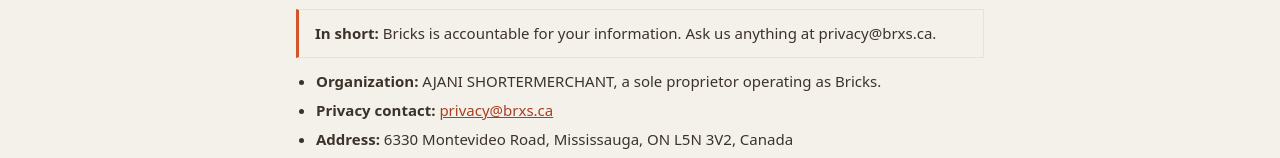
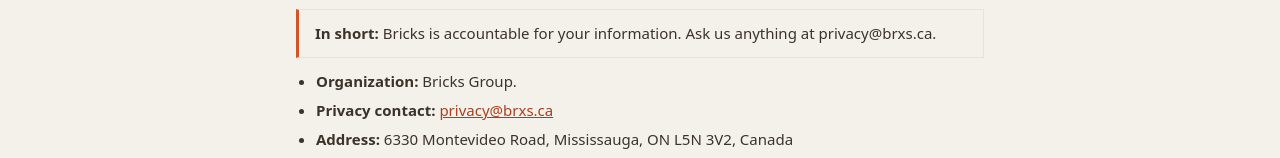
Before and after one commit to bricks-group/bricks-site, a Next.js app: page /privacy in a window 1280 px wide. Shown: the part 794-952 px from the top of the page. Built offline with nearby package versions, Linux system fonts and the light colour scheme; no server answers; a web font is replaced by a local one.

Commit message:
Use Bricks Group as legal name (Kam)

```diff
--- a/src/app/book/BookingWizard.tsx
+++ b/src/app/book/BookingWizard.tsx
@@ -1001,7 +1001,7 @@ export default function BookingWizard() {
               <div className="agreement" style={{ fontSize: 13, color: 'var(--inkSoft)', marginTop: 16, lineHeight: 1.5, padding: '14px 16px', border: '1px solid var(--hairStrong)', borderRadius: 0, background: 'var(--bgRaised, transparent)' }}>
                 <strong style={{ color: 'var(--ink)', fontWeight: 500 }}>Your agreement, in short</strong>
                 <ul style={{ margin: '8px 0 0 18px', padding: 0 }}>
-                  <li><strong style={{ color: 'var(--ink)', fontWeight: 500 }}>Who you&apos;re booking with:</strong> {SUPPLIER.legalName}, {SUPPLIER.description}. {SUPPLIER.address} · {SUPPLIER.phone} · {SUPPLIER.email}. GST/HST {SUPPLIER.gstHst}.</li>
+                  <li><strong style={{ color: 'var(--ink)', fontWeight: 500 }}>Who you&apos;re booking with:</strong> {SUPPLIER.legalName}. {SUPPLIER.address} · {SUPPLIER.phone} · {SUPPLIER.email}. GST/HST {SUPPLIER.gstHst}.</li>
                   <li><strong style={{ color: 'var(--ink)', fontWeight: 500 }}>What you get:</strong> the services listed above, for {addr.trim() || 'your property'}{selectedSlot ? ` on ${formatBookedWhen(selectedSlot.start, propertyTz)}` : ''}. Photos in 24 hours, other media in 24–48 hours.</li>
                   {quote && <li><strong style={{ color: 'var(--ink)', fontWeight: 500 }}>What you pay today:</strong> ${quote.subtotal.toFixed(2)} + ${quote.hst.toFixed(2)} tax = <strong style={{ color: 'var(--ink)', fontWeight: 500 }}>${quote.total.toFixed(2)} CAD</strong>, charged in full by card through Stripe. No other charges.</li>}
                   <li><strong style={{ color: 'var(--ink)', fontWeight: 500 }}>Cancel:</strong> 24 hours or more before the shoot window, full refund. Less than 24 hours before, or a no-show or no access: no refund. No callout fee. If we cancel: full refund or a free reshoot.</li>
--- a/src/app/privacy/page.tsx
+++ b/src/app/privacy/page.tsx
@@ -37,7 +37,7 @@ export default function PrivacyPage() {
 <div className="legal-body"><section className="block" id="who"><h2>Who is responsible</h2>
 <p className="inshort"><strong>In short:</strong> Bricks is accountable for your information. Ask us anything at privacy@brxs.ca.</p>
 <ul>
-<li><strong>Organization:</strong> AJANI SHORTERMERCHANT, a sole proprietor operating as Bricks.</li>
+<li><strong>Organization:</strong> Bricks Group.</li>
 <li><strong>Privacy contact:</strong> <a href="mailto:privacy@brxs.ca">privacy@brxs.ca</a></li>
 <li><strong>Address:</strong> 6330 Montevideo Road, Mississauga, ON L5N 3V2, Canada</li>
 </ul></section></div>
--- a/src/app/terms/page.tsx
+++ b/src/app/terms/page.tsx
@@ -33,7 +33,7 @@ export default function TermsPage() {
 <div className="legal-body"><section className="block" id="who"><h2>Who you are contracting with</h2>
 <p className="inshort"><strong>In short:</strong> One supplier, easy to reach, with the tax number on every receipt.</p>
 <ul>
-<li><strong>Supplier:</strong> AJANI SHORTERMERCHANT, a sole proprietor operating as Bricks (&quot;Bricks&quot;).</li>
+<li><strong>Supplier:</strong> Bricks Group (&quot;Bricks&quot;).</li>
 <li><strong>Premises address:</strong> 6330 Montevideo Road, Mississauga, ON L5N 3V2, Canada</li>
 <li><strong>Phone:</strong> (289) 312-7425</li>
 <li><strong>Email:</strong> <a href="mailto:hello@brxs.ca">hello@brxs.ca</a> (bookings and support: <a href="mailto:help@brxs.ca">help@brxs.ca</a>)</li>
--- a/src/lib/booking-copy.ts
+++ b/src/lib/booking-copy.ts
@@ -81,7 +81,7 @@ export function buildBookingCopy(session: CopySession): BookingCopy {
     ['Change something', `Email ${SUPPLIER.email} or call ${SUPPLIER.phone}.`],
     ['Terms', `Terms version ${m.terms_version || ''} at https://www.brxs.ca/terms and Privacy Policy at https://www.brxs.ca/privacy. Keep this email as your copy of the agreement.`],
   ]
-  const supplier = `${SUPPLIER.legalName}, ${SUPPLIER.description} · ${SUPPLIER.address} · ${SUPPLIER.phone} · ${SUPPLIER.email} · GST/HST ${SUPPLIER.gstHst}`
+  const supplier = `${SUPPLIER.legalName} · ${SUPPLIER.address} · ${SUPPLIER.phone} · ${SUPPLIER.email} · GST/HST ${SUPPLIER.gstHst}`
   const td = 'padding:6px 0;vertical-align:top;font-size:14px;line-height:1.5'
   const tbl = (r: [string, string][]) => `<table style="border-collapse:collapse;width:100%">${r.map(([k, v]) => `<tr><td style="${td};color:#8A8178;width:38%">${esc(k)}</td><td style="${td}">${esc(v)}</td></tr>`).join('')}</table>`
   const html = `<!doctype html><html><body style="margin:0;background:#F6F3EE"><div style="max-width:560px;margin:0 auto;padding:32px 24px;font-family:-apple-system,BlinkMacSystemFont,'Segoe UI',Helvetica,Arial,sans-serif;color:#14110E">`
--- a/src/lib/supplier.ts
+++ b/src/lib/supplier.ts
@@ -1,13 +1,12 @@
 /**
  * Supplier details shown before pay and in the written copy (Ontario Consumer
- * Protection Act, 2002, O. Reg. 17/05 s. 32-33). Option B: the legal name appears
+ * Protection Act, 2002, O. Reg. 17/05 s. 32-33). Kam (t599u): the legal name is Bricks Group. Business Names Act registration is outstanding. It appears
  * only on contracting-party, invoice and privacy-accountability lines.
  * Business Names Act registration for "Bricks" is still open (Kam / Counsel).
  */
 export const SUPPLIER = {
-  legalName: 'AJANI SHORTERMERCHANT',
+  legalName: 'Bricks Group',
   tradeName: 'Bricks',
-  description: 'a sole proprietor operating as Bricks',
   address: '6330 Montevideo Road, Mississauga, ON L5N 3V2, Canada',
   phone: '(289) 312-7425',
   email: 'help@brxs.ca',
```
Also changed, not shown: 1 other file (tests, documents, lock files or other folders).
